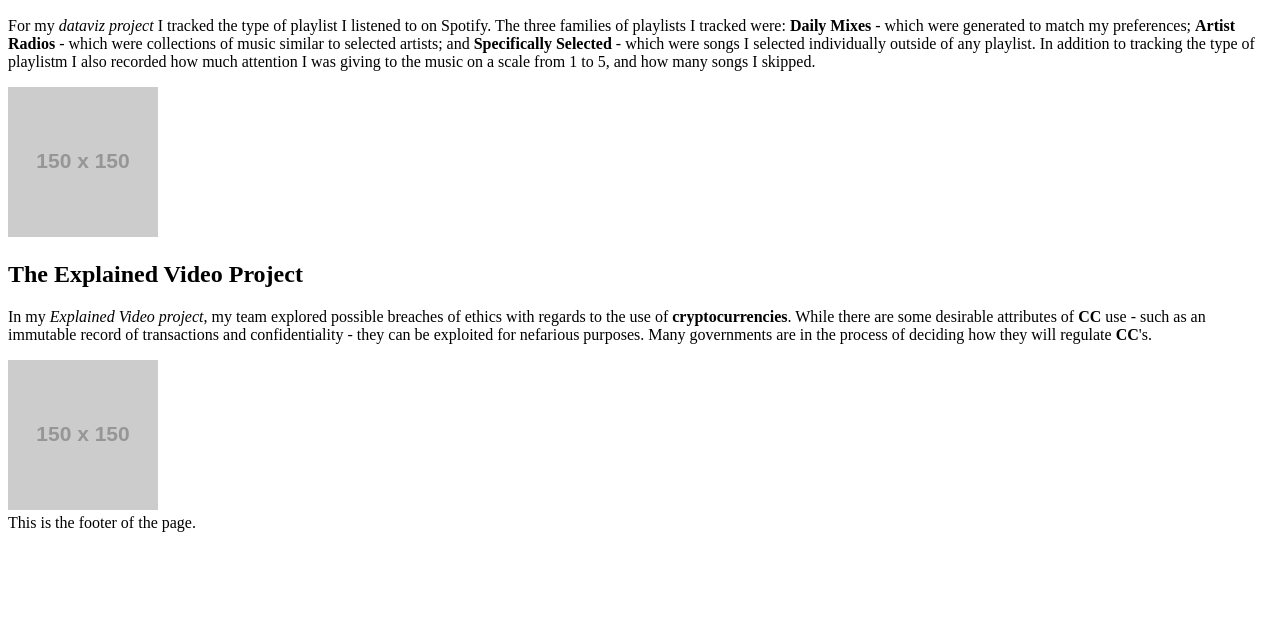
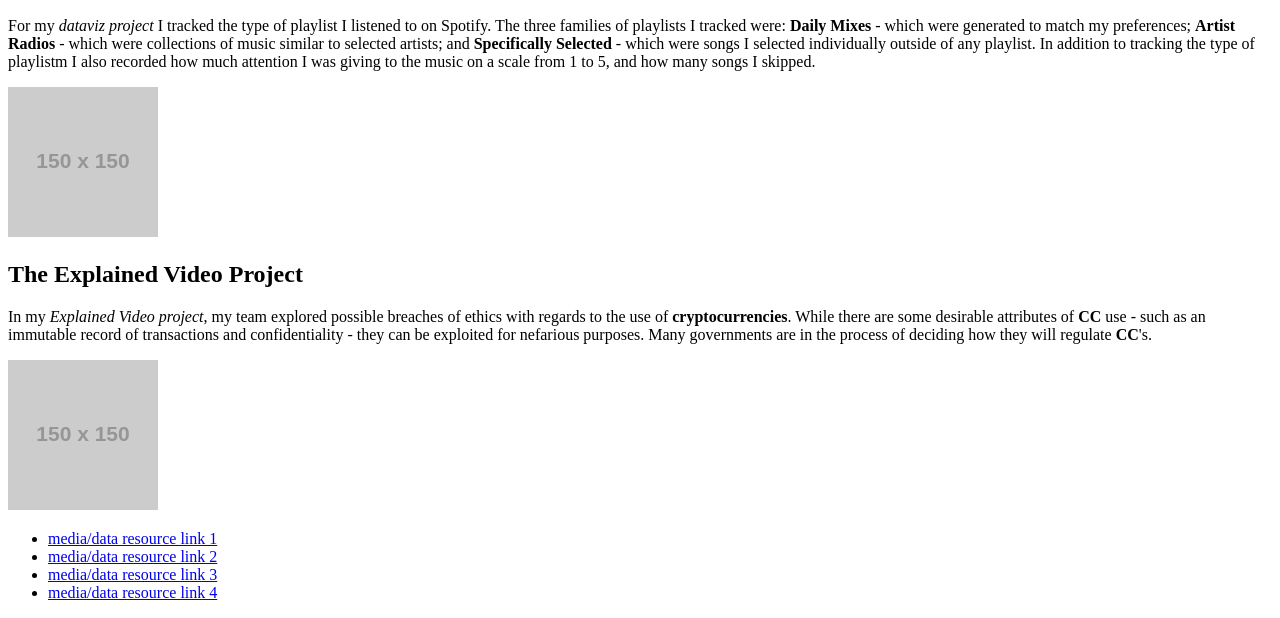
Before and after one commit to derekj11/normal-flow-html, a plain HTML site: page index.html in a window 1280 px wide. Shown: the part 284-902 px from the top of the page. Before the commit the page ends 824 px from the top, so only its background shows below. Drawn offline with Linux system fonts and the light colour scheme; placeholder pictures from the web are drawn by us.

Commit message:
finish footer

```diff
--- a/index.html
+++ b/index.html
@@ -36,7 +36,7 @@
     <head>
       <meta charset="utf-8">
       <meta name="viewport" content="width=device-width">
-      <title>This is the title</title>
+      <title>Datastory Website</title>
     </head>
     <body>
       <header>
@@ -65,6 +65,13 @@
           <img src="https://via.placeholder.com/150" alt="explained video image">
         </section>
       </article>
-      <footer>This is the footer of the page.</footer>
+      <footer>
+        <ul>
+          <li><a href="#">media/data resource link 1</a></li>
+          <li><a href="#">media/data resource link 2</a></li>
+          <li><a href="#">media/data resource link 3</a></li>
+          <li><a href="#">media/data resource link 4</a></li>
+        </ul>
+      </footer>
     </body>
   </html>
```
